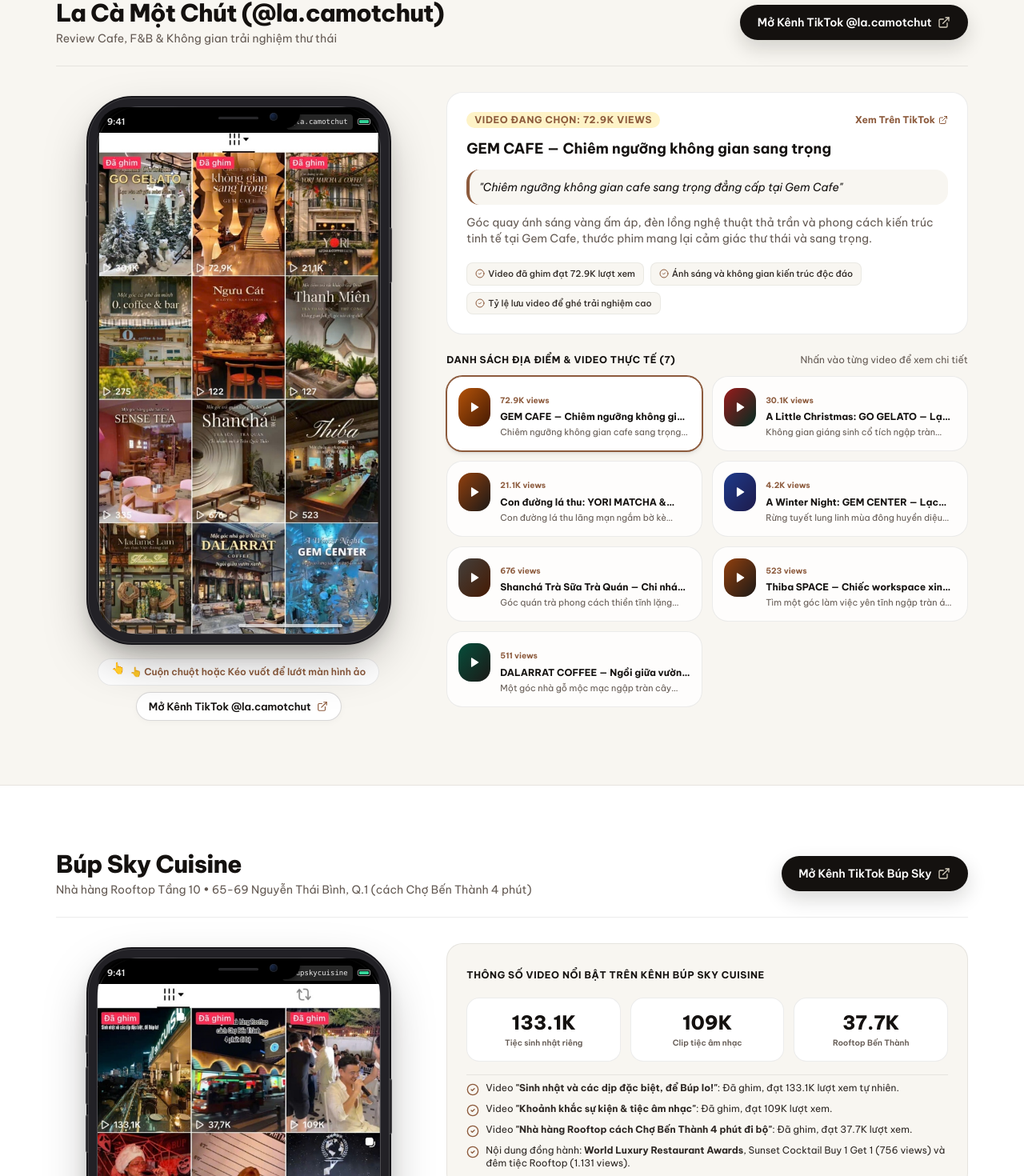
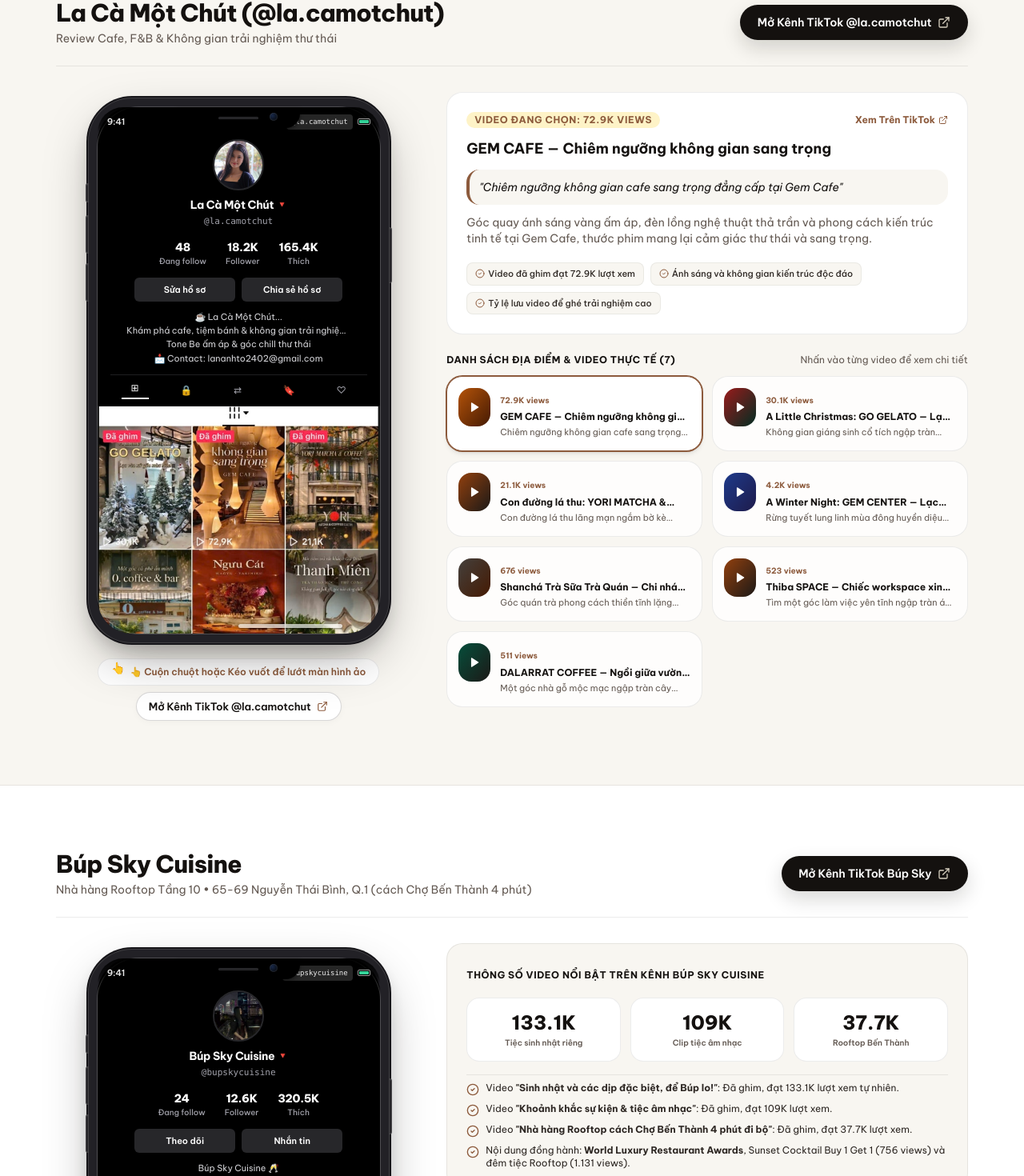
Before and after one commit to Tranducvuwork/tolananh-portfolio, a Next.js app: page /work in a window 1280 px wide. Shown: the part 1592-3062 px from the top of the page at 80% size. Built offline with nearby package versions, Linux system fonts and the light colour scheme.

Commit message:
feat: add authentic TikTok profile headers to La Ca Mot Chut and Bup Sky Cuisine mockups

```diff
--- a/app/work/page.tsx
+++ b/app/work/page.tsx
@@ -333,6 +333,22 @@ export default function WorkPage() {
                   imageWidth={564}
                   imageHeight={1024}
                   badgeText="👆 Cuộn chuột hoặc Kéo vuốt để lướt màn hình ảo"
+                  profileHeader={{
+                    name: 'La Cà Một Chút',
+                    handle: '@la.camotchut',
+                    avatarSrc: '/images/channels/lacamotchut_avatar.jpg',
+                    following: '48',
+                    followers: '18.2K',
+                    likes: '165.4K',
+                    bioLines: [
+                      '☕ La Cà Một Chút...',
+                      'Khám phá cafe, tiệm bánh & không gian trải nghiệm Sài Gòn',
+                      'Tone Be ấm áp & góc chill thư thái',
+                      '📩 Contact: lananhto2402@gmail.com'
+                    ],
+                    actionBtn1: 'Sửa hồ sơ',
+                    actionBtn2: 'Chia sẻ hồ sơ'
+                  }}
                 />
               </div>
 
@@ -463,6 +479,23 @@ export default function WorkPage() {
                   imageWidth={559}
                   imageHeight={1024}
                   badgeText="👆 Cuộn chuột hoặc Kéo vuốt để lướt màn hình ảo"
+                  profileHeader={{
+                    name: 'Búp Sky Cuisine',
+                    handle: '@bupskycuisine',
+                    avatarSrc: '/images/channels/bupsky_avatar.jpg',
+                    following: '24',
+                    followers: '12.6K',
+                    likes: '320.5K',
+                    bioLines: [
+                      'Búp Sky Cuisine 🥂',
+                      'Rooftop Restaurant & Lounge Tầng 10',
+                      '📍 65-69 Nguyễn Thái Bình, Q.1 (Cách Chợ Bến Thành 4p)',
+                      'Tiệc sinh nhật, kỷ niệm & ngắm hoàng hôn Sài Gòn',
+                      '📞 Hotline: 0942.077.335'
+                    ],
+                    actionBtn1: 'Theo dõi',
+                    actionBtn2: 'Nhắn tin'
+                  }}
                 />
               </div>
 
--- a/components/IPhone12ProMaxMockup.tsx
+++ b/components/IPhone12ProMaxMockup.tsx
@@ -3,6 +3,18 @@
 import React, { useRef, useState, useEffect } from 'react';
 import Image from 'next/image';
 import { ExternalLink } from 'lucide-react';
+
+export interface TikTokProfileHeader {
+  name: string;
+  handle: string;
+  avatarSrc: string;
+  following: string;
+  followers: string;
+  likes: string;
+  bioLines: string[];
+  actionBtn1?: string;
+  actionBtn2?: string;
+}
 
 interface IPhone12ProMaxMockupProps {
   channelName: string;
@@ -13,7 +25,7 @@ interface IPhone12ProMaxMockupProps {
   imageWidth?: number;
   imageHeight?: number;
   badgeText?: string;
-  categoryTag?: string;
+  profileHeader?: TikTokProfileHeader;
 }
 
 export default function IPhone12ProMaxMockup({
@@ -25,6 +37,7 @@ export default function IPhone12ProMaxMockup({
   imageWidth = 560,
   imageHeight = 1024,
   badgeText = '👆 Cuộn chuột hoặc Kéo vuốt để lướt màn hình ảo',
+  profileHeader,
 }: IPhone12ProMaxMockupProps) {
   const screenRef = useRef<HTMLDivElement>(null);
   const [isDragging, setIsDragging] = useState(false);
@@ -110,6 +123,82 @@ export default function IPhone12ProMaxMockup({
           >
             {/* Inner Content Feed */}
             <div className="relative w-full pt-8 pb-10 select-none">
+
+              {/* Optional TikTok Profile Header (Profile info at top before video grid) */}
+              {profileHeader && (
+                <div className="w-full bg-black text-white px-4 pt-1 pb-2 flex flex-col items-center border-b border-zinc-900/60">
+                  {/* Avatar */}
+                  <div className="relative w-16 h-16 rounded-full overflow-hidden border-2 border-zinc-800 my-1 bg-zinc-900 shadow-md">
+                    <Image
+                      src={profileHeader.avatarSrc}
+                      alt={profileHeader.name}
+                      fill
+                      className="object-cover"
+                    />
+                  </div>
+
+                  {/* Name & Handle */}
+                  <div className="flex items-center gap-1 mt-1">
+                    <span className="font-bold text-sm text-white tracking-tight">{profileHeader.name}</span>
+                    <span className="text-[10px] text-zinc-400">🔻</span>
+                  </div>
+                  <span className="text-[11px] text-zinc-400 font-mono mt-0.5">{profileHeader.handle}</span>
+
+                  {/* Metrics: Following / Followers / Likes */}
+                  <div className="flex items-center justify-center gap-6 mt-3 text-center">
+                    <div>
+                      <div className="font-extrabold text-sm text-white tracking-tight">{profileHeader.following}</div>
+                      <div className="text-[10px] text-zinc-400 font-medium">Đang follow</div>
+                    </div>
+                    <div>
+                      <div className="font-extrabold text-sm text-white tracking-tight">{profileHeader.followers}</div>
+                      <div className="text-[10px] text-zinc-400 font-medium">Follower</div>
+                    </div>
+                    <div>
+                      <div className="font-extrabold text-sm text-white tracking-tight">{profileHeader.likes}</div>
+                      <div className="text-[10px] text-zinc-400 font-medium">Thích</div>
+                    </div>
+                  </div>
+
+                  {/* Action Buttons */}
+                  <div className="flex items-center gap-2 mt-3 w-full max-w-[260px]">
+                    <button className="flex-1 py-1.5 px-3 rounded-md bg-zinc-800 text-white text-[11px] font-semibold pointer-events-none">
+                      {profileHeader.actionBtn1 || 'Sửa hồ sơ'}
+                    </button>
+                    <button className="flex-1 py-1.5 px-3 rounded-md bg-zinc-800 text-white text-[11px] font-semibold pointer-events-none">
+                      {profileHeader.actionBtn2 || 'Chia sẻ hồ sơ'}
+                    </button>
+                  </div>
+
+                  {/* Bio lines */}
+                  <div className="mt-3 text-center text-[11px] text-zinc-300 leading-snug space-y-0.5">
+                    {profileHeader.bioLines.map((line, idx) => (
+                      <div key={idx} className="truncate max-w-[280px]">{line}</div>
+                    ))}
+                  </div>
+
+                  {/* Tabs bar */}
+                  <div className="w-full flex items-center justify-around border-t border-zinc-800/80 mt-3 pt-2 text-zinc-400">
+                    <div className="flex flex-col items-center text-white pb-1 border-b-2 border-white px-3">
+                      <span className="text-xs">⊞</span>
+                    </div>
+                    <div className="flex flex-col items-center px-3">
+                      <span className="text-xs">🔒</span>
+                    </div>
+                    <div className="flex flex-col items-center px-3">
+                      <span className="text-xs">⇄</span>
+                    </div>
+                    <div className="flex flex-col items-center px-3">
+                      <span className="text-xs">🔖</span>
+                    </div>
+                    <div className="flex flex-col items-center px-3">
+                      <span className="text-xs">♡</span>
+                    </div>
+                  </div>
+                </div>
+              )}
+
+              {/* Video Grid Image */}
               <Image
                 src={imageSrc}
                 alt={imageAlt}
```
Also changed, not shown: public/images/channels/bupsky_avatar.jpg (added), public/images/channels/lacamotchut_avatar.jpg (added).
